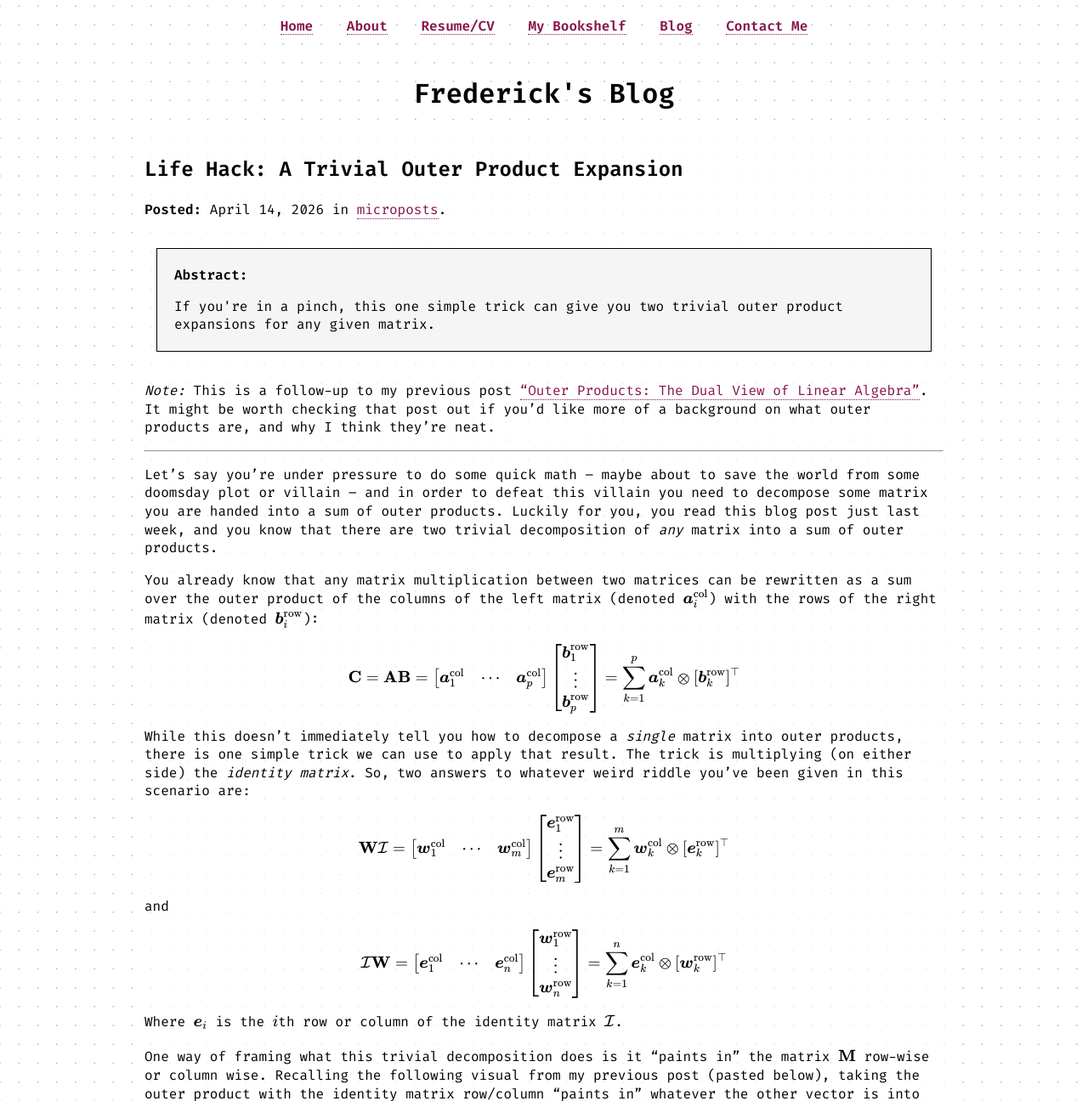
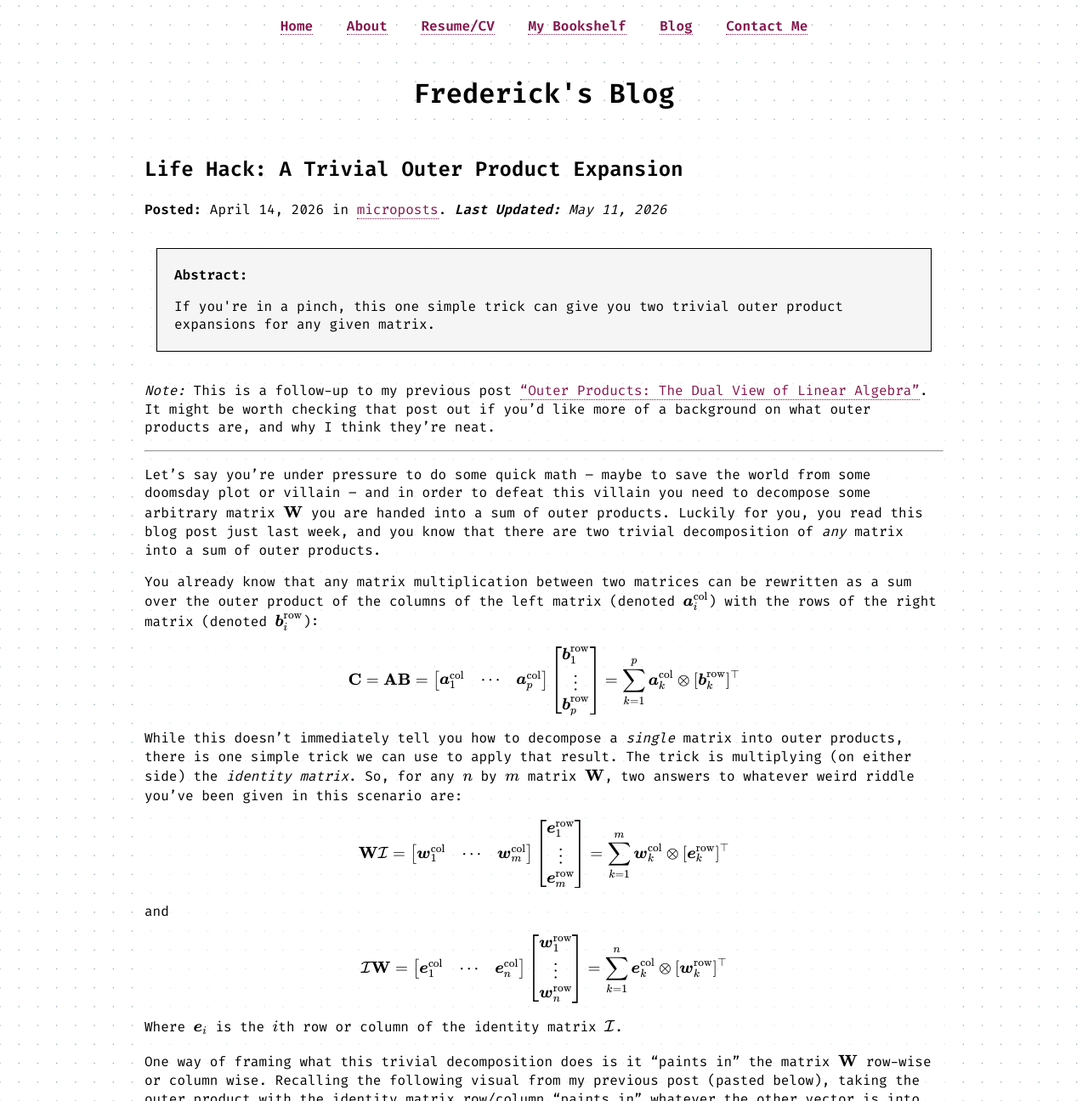
Before and after one commit to FrederickGeek8/freddy.us, a Jekyll site: the page built from _microposts/2026-04-13-trivial-outer-product.md, in a window 1280 px wide and 1400 px high, cut to the strip 104-1400 px from the top of the window. Shown: the whole strip at 85% size. Built offline with Jekyll 4.4.1, drawn with Linux system fonts in a browser that asks for light colours.

Commit message:
Update to "trivial outer product" blog post
To clarify some language and notation

```diff
--- a/_microposts/2026-04-13-trivial-outer-product.md
+++ b/_microposts/2026-04-13-trivial-outer-product.md
@@ -2,6 +2,7 @@
 layout: post
 title: "Life Hack: A Trivial Outer Product Expansion"
 date: 2026-04-13 23:00:00 -0400
+last_modified_at: 2026-05-11 20:00:00 -0400
 category: microposts
 description: If you're in a pinch, this one simple trick can give you two trivial outer product expansions for any given matrix.
 usemath: true
@@ -12,7 +13,7 @@ _Note:_ This is a follow-up to my previous post ["Outer Products: The Dual View
 
 ---
 
-Let's say you're under pressure to do some quick math -- maybe about to save the world from some doomsday plot or villain -- and in order to defeat this villain you need to decompose some matrix you are handed into a sum of outer products. Luckily for you, you read this blog post just last week, and you know that there are two trivial decomposition of _any_ matrix into a sum of outer products.
+Let's say you're under pressure to do some quick math -- maybe to save the world from some doomsday plot or villain -- and in order to defeat this villain you need to decompose some arbitrary matrix $\mathbf{W}$ you are handed into a sum of outer products. Luckily for you, you read this blog post just last week, and you know that there are two trivial decomposition of _any_ matrix into a sum of outer products.
 
 You already know that any matrix multiplication between two matrices can be rewritten as a sum over the outer product of the columns of the left matrix (denoted $\bm{a}\_i^{\text{col}}$) with the rows of the right matrix (denoted $\bm{b}\_i^{\text{row}}$):
 
@@ -30,7 +31,7 @@ $$
 \sum_{k = 1}^p \bm{a}_k^{\text{col}} \otimes [\bm{b}_k^{\text{row}}]^\top
 $$
 
-While this doesn't immediately tell you how to decompose a _single_ matrix into outer products, there is one simple trick we can use to apply that result. The trick is multiplying (on either side) the _identity matrix_. So, two answers to whatever weird riddle you've been given in this scenario are:
+While this doesn't immediately tell you how to decompose a _single_ matrix into outer products, there is one simple trick we can use to apply that result. The trick is multiplying (on either side) the _identity matrix_. So, for any $n$ by $m$ matrix $\mathbf{W}$, two answers to whatever weird riddle you've been given in this scenario are:
 
 $$
 \mathbf{W}\mathcal{I} =
@@ -64,7 +65,7 @@ $$
 
 Where $\bm{e}_i$ is the $i$th row or column of the identity matrix $\mathcal{I}$.
 
-One way of framing what this trivial decomposition does is it "paints in" the matrix $\mathbf{M}$ row-wise or column wise. Recalling the following visual from my previous post (pasted below), taking the outer product with the identity matrix row/column "paints in" whatever the other vector is into the resulting matrix.
+One way of framing what this trivial decomposition does is it "paints in" the matrix $\mathbf{W}$ row-wise or column wise. Recalling the following visual from my previous post (pasted below), taking the outer product with the identity matrix row/column "paints in" whatever the other vector is into the resulting matrix.
 
 <div class="invertable">
 $$
@@ -92,6 +93,6 @@ y_1 & y_2 & \cdots & y_n
 $$
 </div>
 
-If $x$ (above) is replaced with the vector from the identity matrix, then each term of the summation is adding one _row_ to our matrix $\mathbf{M}$. If $y$ is replaced with the vector from the identity matrix instead, then each term of the summation is adding one _column_ to our matrix.
+If $x$ (above) is replaced with the vector from the identity matrix, then each term of the summation is adding one _row_ to our matrix $\mathbf{W}$. If $y$ is replaced with the vector from the identity matrix instead, then each term of the summation is adding one _column_ to our matrix.
 
 Neat!
```
